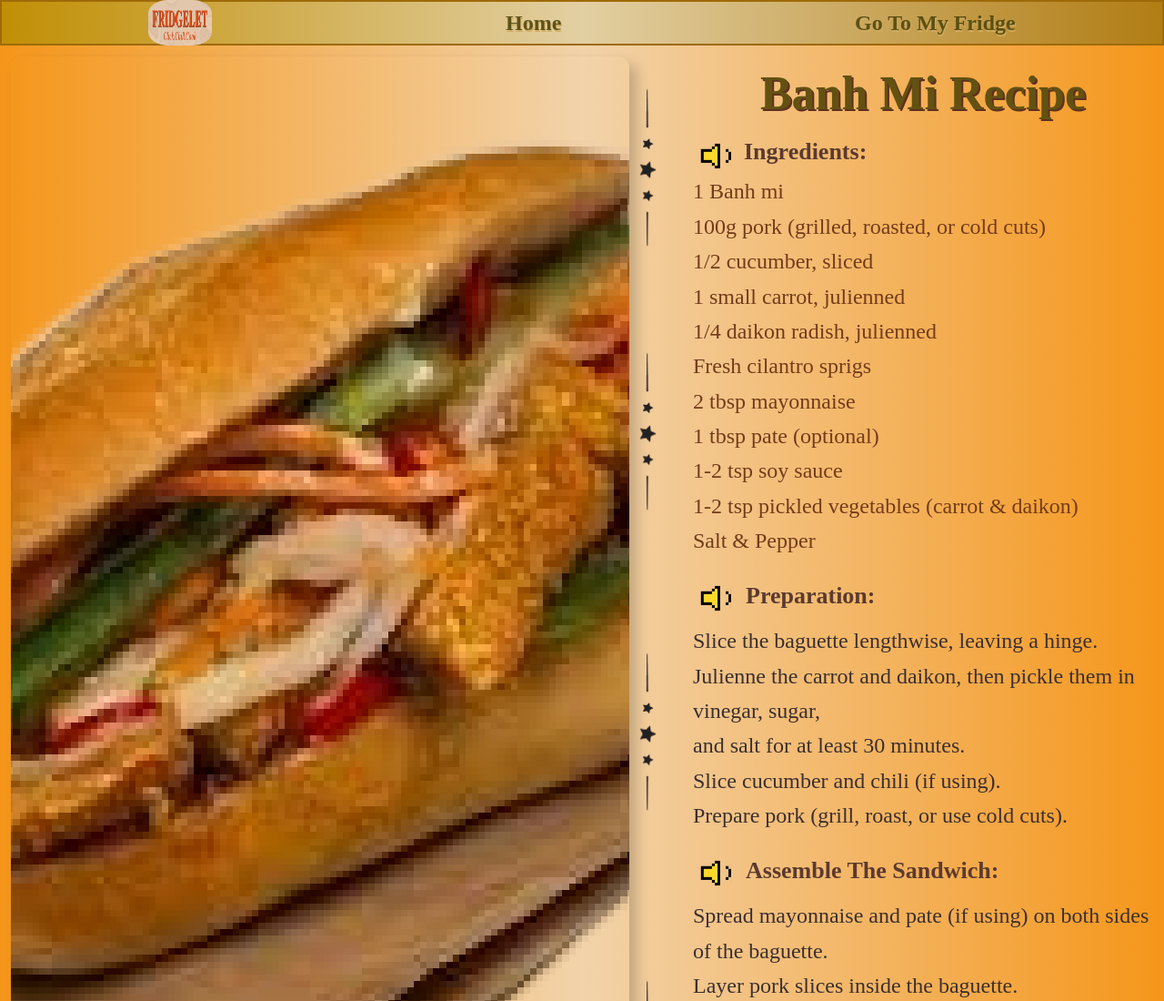
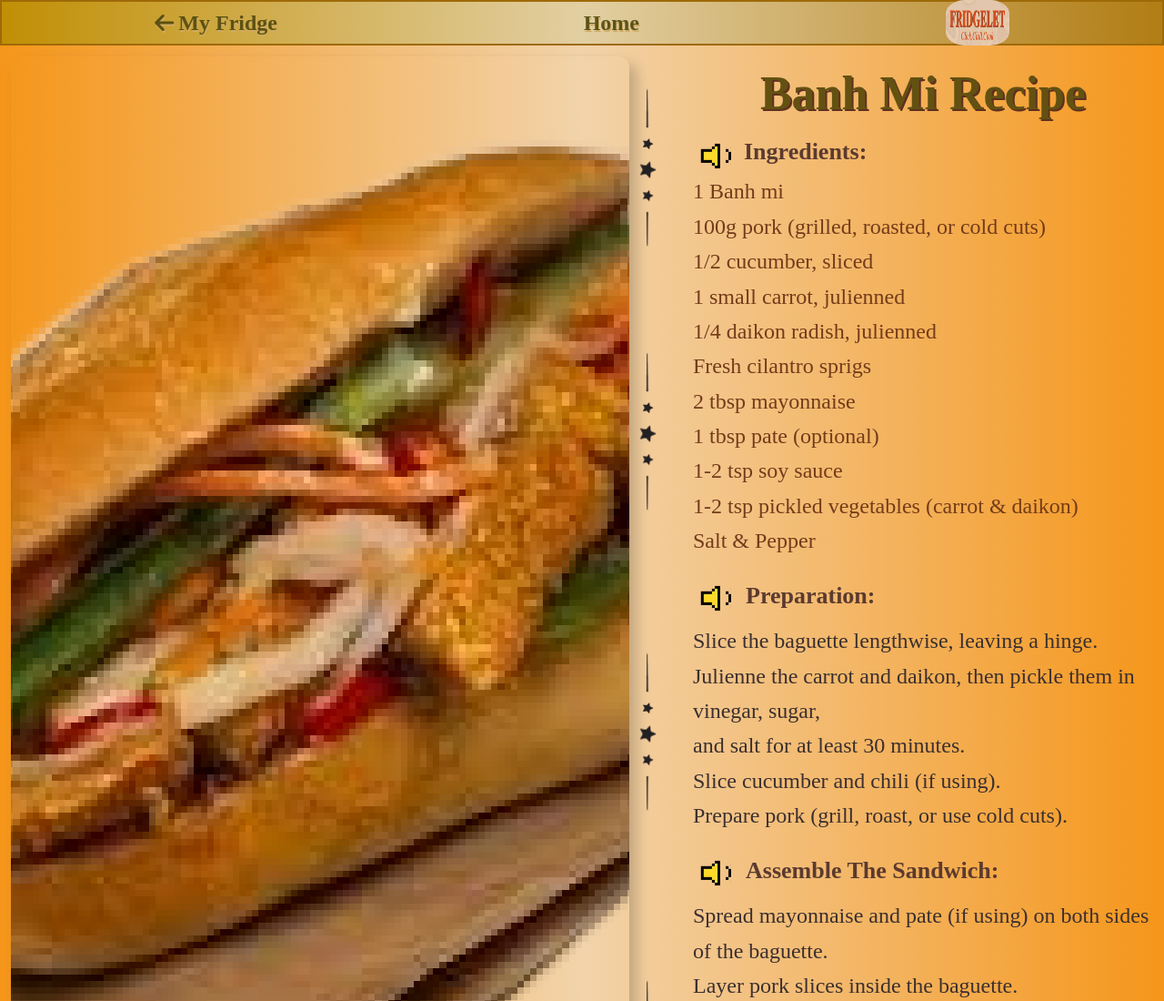
Before and after one commit to anpham09/Fridgelet, a plain HTML site: page html/banh_mi.html in a window 1280 px wide. Shown: the top 1100 px of the page at 91% size. Drawn offline with Linux system fonts and the light colour scheme.

Commit message:
change nav bar of all html files

```diff
--- a/html/banh_mi.html
+++ b/html/banh_mi.html
@@ -13,9 +13,14 @@
 </head>
 <body>
     <div class="nav_bar">
+        <a href="../index.html#main" class="return_homepage">
+            <div class="nav_bar_left">
+                <i class="fa-solid fa-arrow-left"></i>
+                <div class="my_fridge">My Fridge</div>
+            </div>
+        </a>
+        <div class="home"><a href="../index.html#main_page">Home</a></div>
         <img class="logo" src="../img/cut_logo.png" width="70px"></img>
-        <div class="home"><a href="../index.html#main_page">Home</a></div>
-        <div class="fridge"><a href="../index.html#main">Go To My Fridge</a></div>
     </div>
 
     <img src="../img/other/line_break-removebg-preview.png" alt="" class="line_break1 line_break">
```
Also changed, not shown: html/apple_pie.html (+7 -2 lines), html/cornbread.html (+7 -2 lines), html/hainan_chicken_rice.html (+7 -2 lines), html/hot_pot.html (+7 -2 lines), html/loaded_smashed_potatoes.html (+7 -2 lines), html/macaroni.html (+7 -2 lines), html/ramen.html (+7 -2 lines), html/salad.html (+7 -2 lines), html/seaweed_soup.html (+7 -2 lines), html/tacos.html (+7 -2 lines), html/vietnamese_fruit_cocktail.html (+7 -2 lines), 2 other files.
